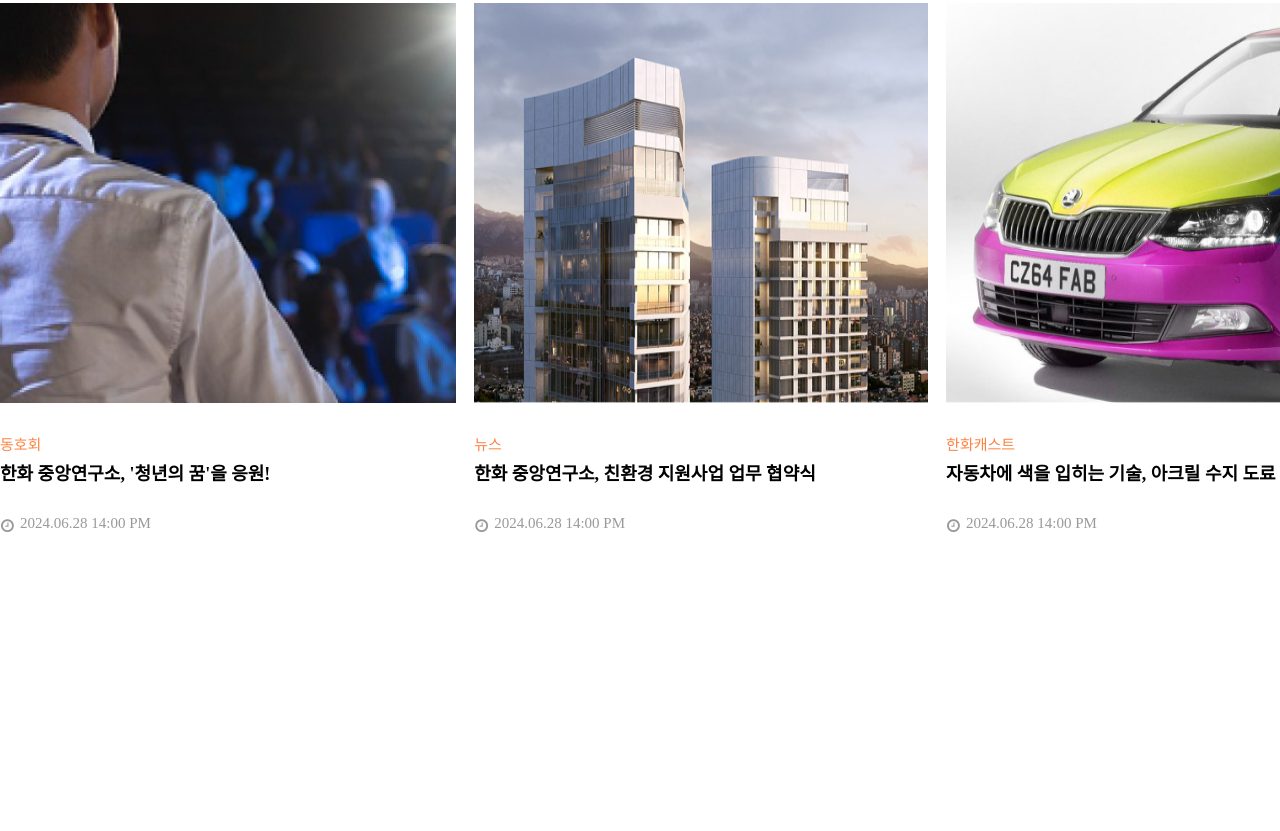
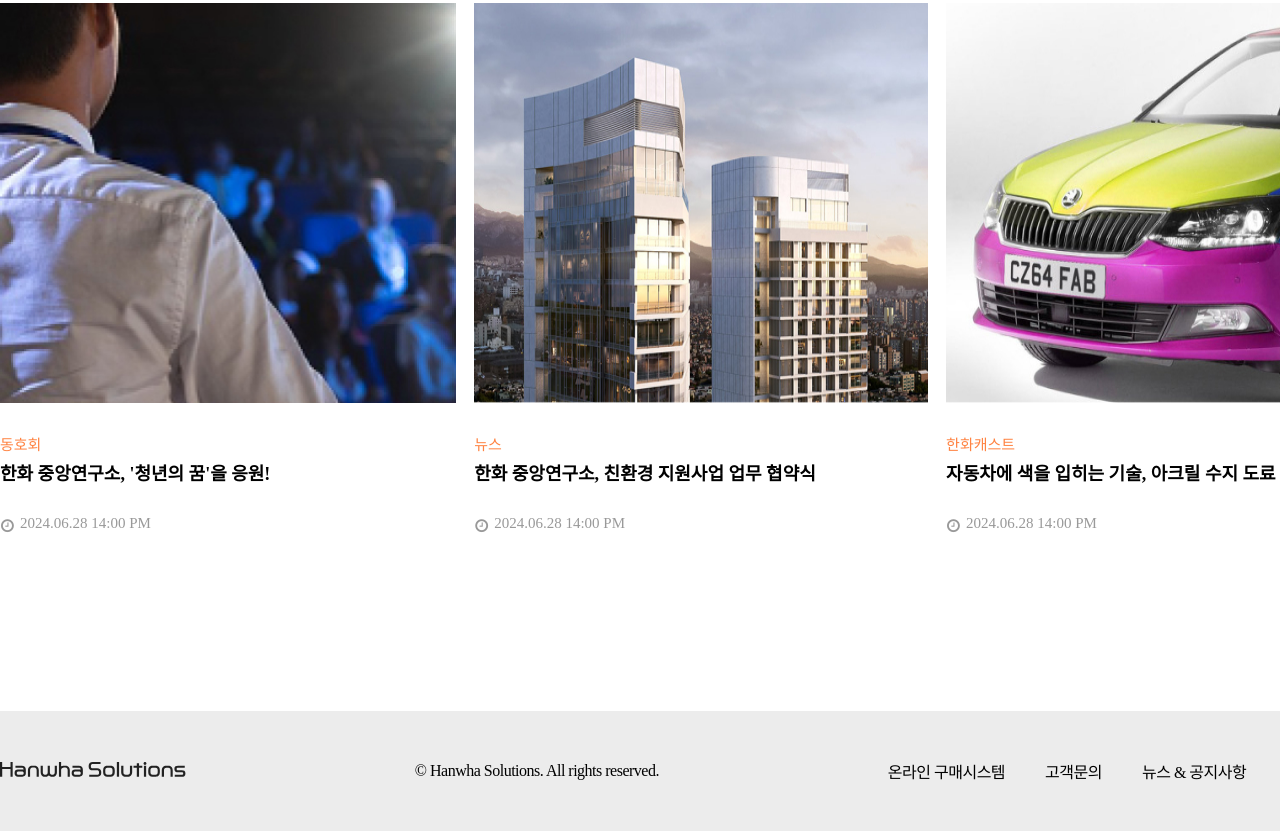
Before and after one commit to anseonjang/hh, a plain HTML site: page index.html in a window 1280 px wide. Shown: the part 4194-5025 px from the top of the page. Before the commit the page ends 4905 px from the top, so only its background shows below. Drawn offline with nearby package versions, Linux system fonts and the light colour scheme.

Commit message:
Update index.html

```diff
--- a/index.html
+++ b/index.html
@@ -18,18 +18,45 @@
         // wow.js 인스턴스 생성
         // .init()-wow.js 초기화 메서드
 
-        $(function () {
+        // $(function () {
+        //     // 헤더 로드
+        //     $('#header').load('header.html')
+        //         .fail(function () {
+        //             console.error('Error loading header.html');
+        //         });
+
+        //     // 풋터 로드
+        //     $('#footer').load('footer.html')
+        //         .fail(function () {
+        //             console.error('Error loading footer.html');
+        //         });
+        // });
+        document.addEventListener("DOMContentLoaded", function () {
             // 헤더 로드
-            $('#header').load('header.html')
-                .fail(function () {
-                    console.error('Error loading header.html');
-                });
+            fetch('header.html')
+                .then(response => {
+                    if (!response.ok) {
+                        throw new Error('Network response was not ok.');
+                    }
+                    return response.text();
+                })
+                .then(data => {
+                    document.getElementById('header').innerHTML = data;
+                })
+                .catch(error => console.error('Error loading header.html:', error));
 
             // 풋터 로드
-            $('#footer').load('footer.html')
-                .fail(function () {
-                    console.error('Error loading footer.html');
-                });
+            fetch('footer.html')
+                .then(response => {
+                    if (!response.ok) {
+                        throw new Error('Network response was not ok.');
+                    }
+                    return response.text();
+                })
+                .then(data => {
+                    document.getElementById('footer').innerHTML = data;
+                })
+                .catch(error => console.error('Error loading footer.html:', error));
         });
     </script>
 </head>
```
